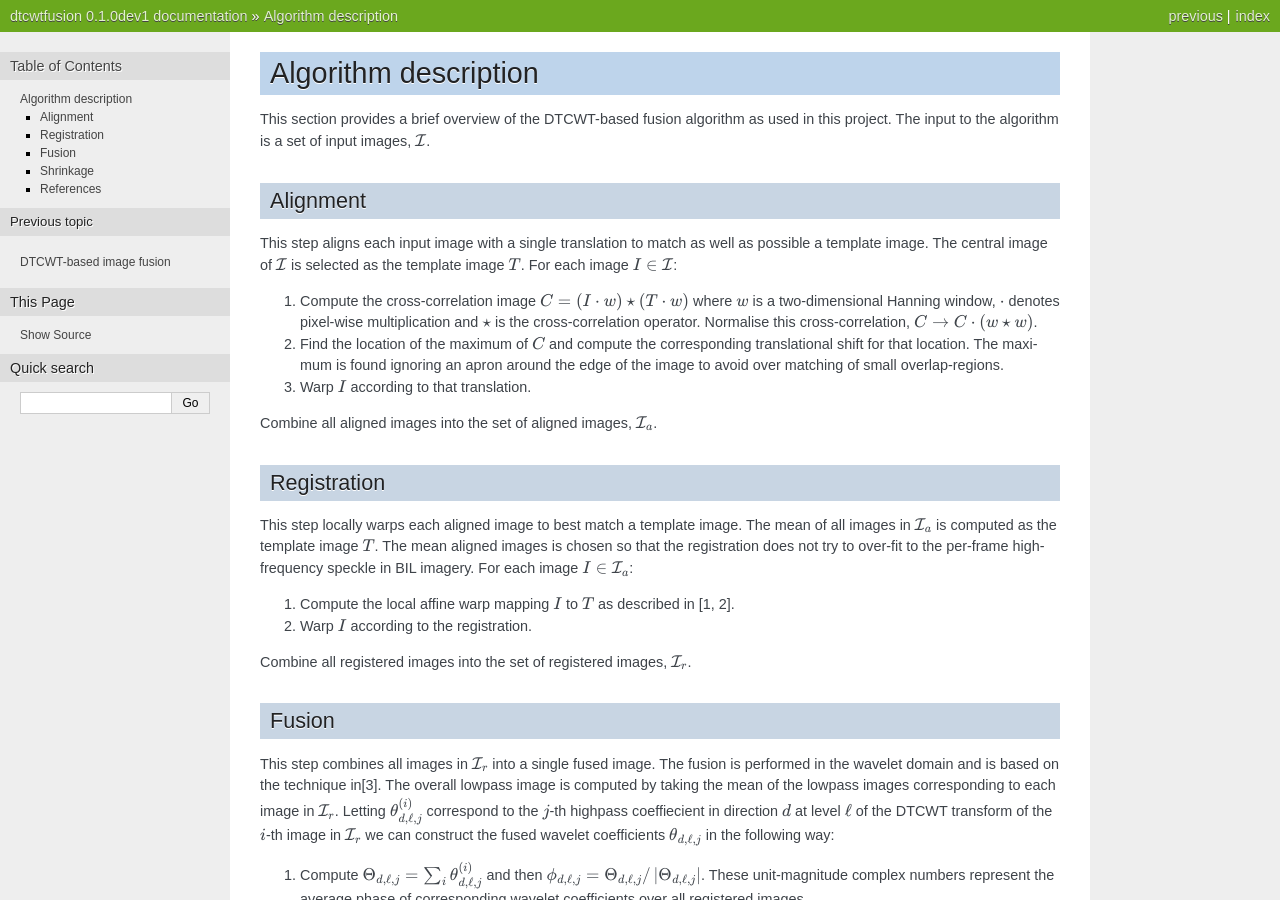
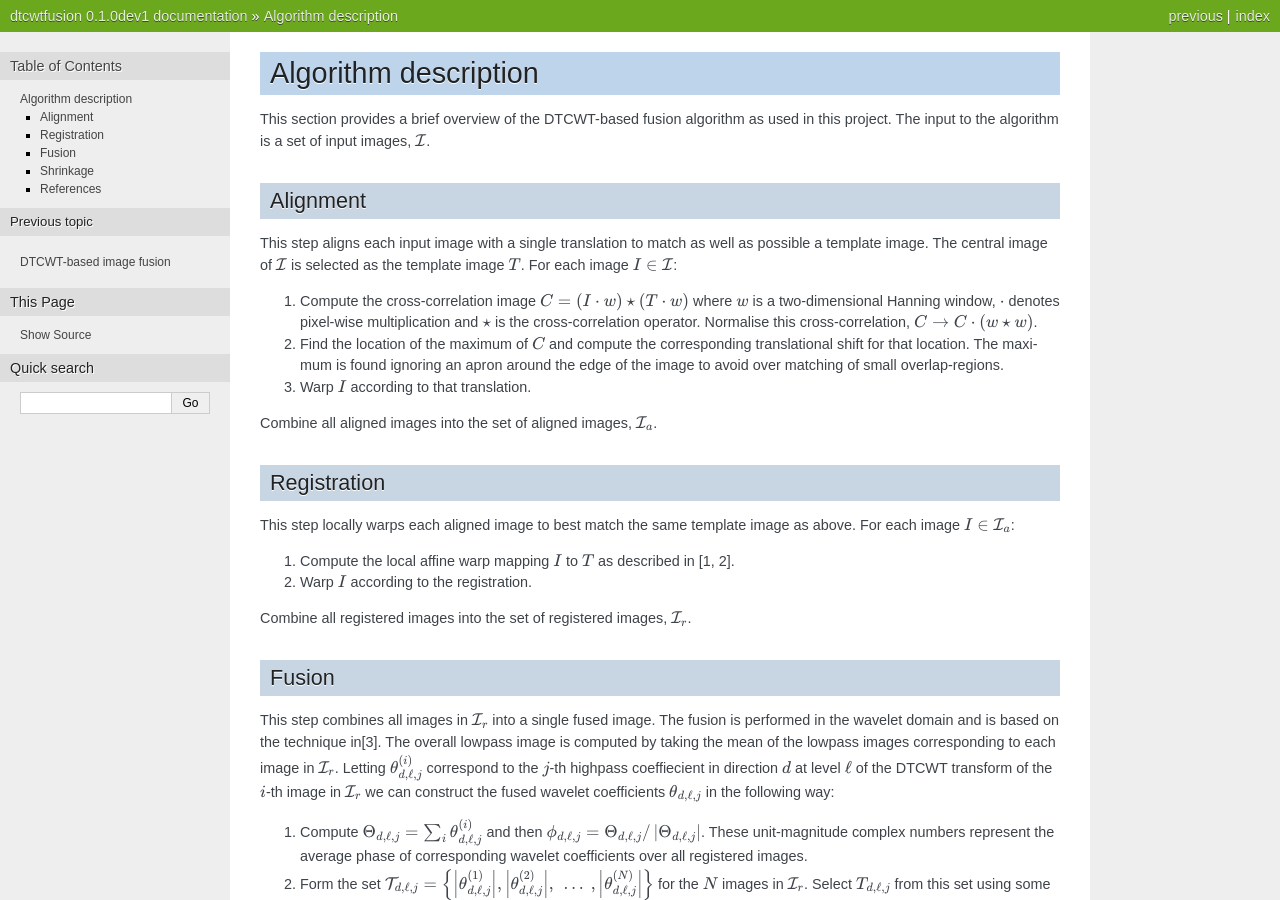
Before and after one commit to rjw57/dtcwtfusion, a Sphinx documentation site: the page built from docs/algorithm.rst, in a window 1280 px wide and 900 px high. Built offline with Sphinx 7.4.7, drawn with Linux system fonts in a browser that asks for light colours.

Commit message:
update docs to reflect change in registration reference

```diff
--- a/docs/algorithm.rst
+++ b/docs/algorithm.rst
@@ -30,11 +30,8 @@ Combine all aligned images into the set of aligned images, :math:`\mathcal{I}_a`
 Registration
 ------------
 
-This step locally warps each aligned image to best match a template image.  The
-mean of all images in :math:`\mathcal{I}_a` is computed as the template image
-:math:`T`. The mean aligned images is chosen so that the registration does not
-try to over-fit to the per-frame high-frequency speckle in BIL imagery. For
-each image :math:`I \in \mathcal{I}_a`:
+This step locally warps each aligned image to best match the same template
+image as above. For each image :math:`I \in \mathcal{I}_a`:
 
 1. Compute the local affine warp mapping :math:`I` to :math:`T` as described in
    [1, 2].
```
